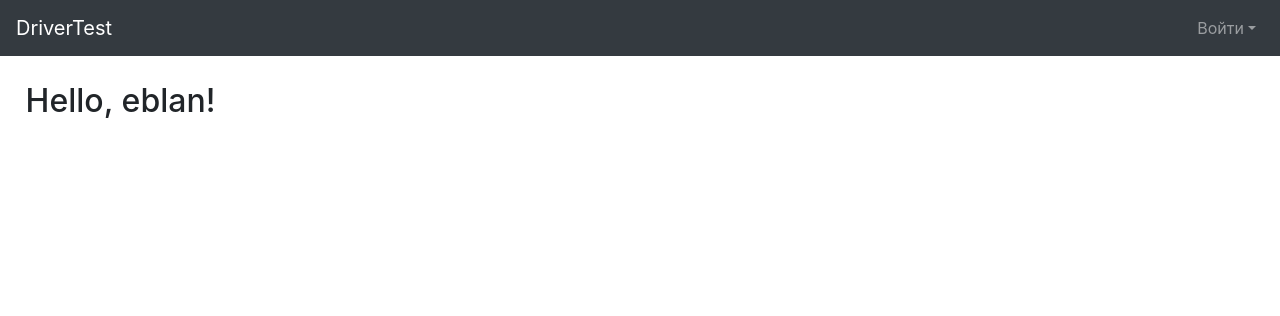
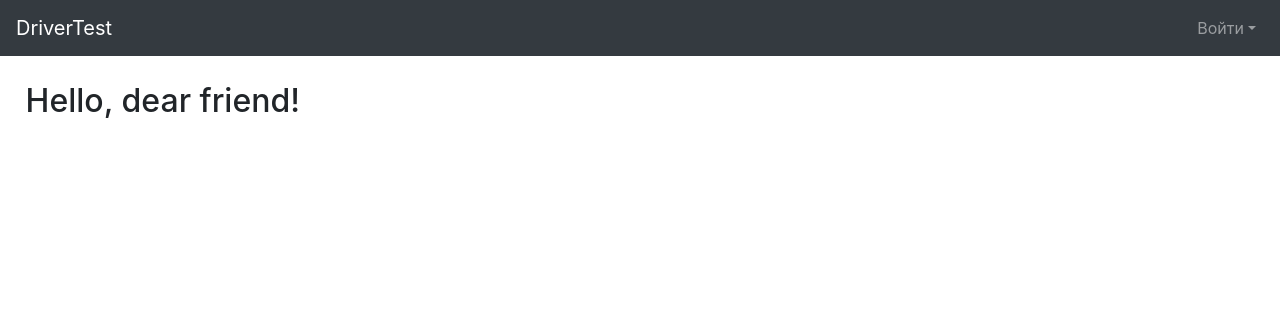
Before and after one commit to school-letovo/licenseexam_web, a Django app: page / in a window 1280 px wide. Shown: the top 316 px of the page. Run offline with Django 3.2, Linux system fonts and the light colour scheme; some libraries are stand-ins or nearby versions.

Commit message:
changed index

```diff
--- a/templates/index.html
+++ b/templates/index.html
@@ -2,7 +2,7 @@
 
 {%  block content %}
 <div style="margin: 2%;">
-    <h2>Hello, eblan!  </h2>
+    <h2>Hello, dear friend!  </h2>
 
 </div>
 {% endblock %}
```
